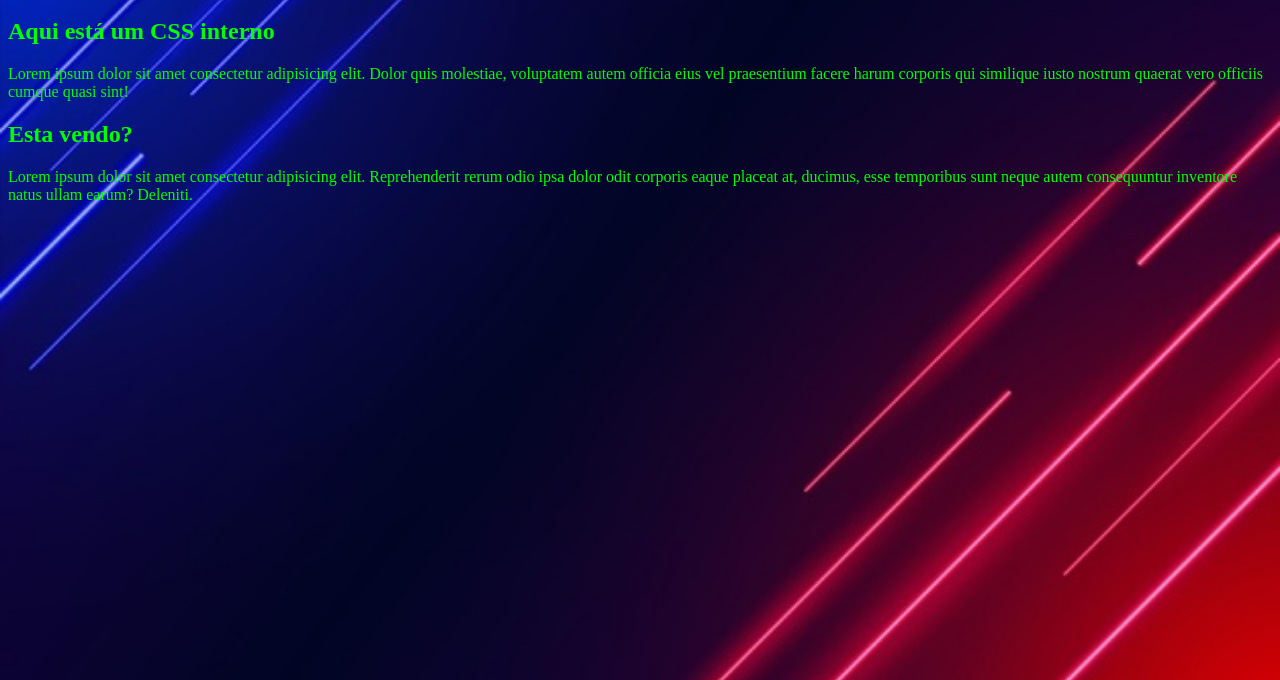
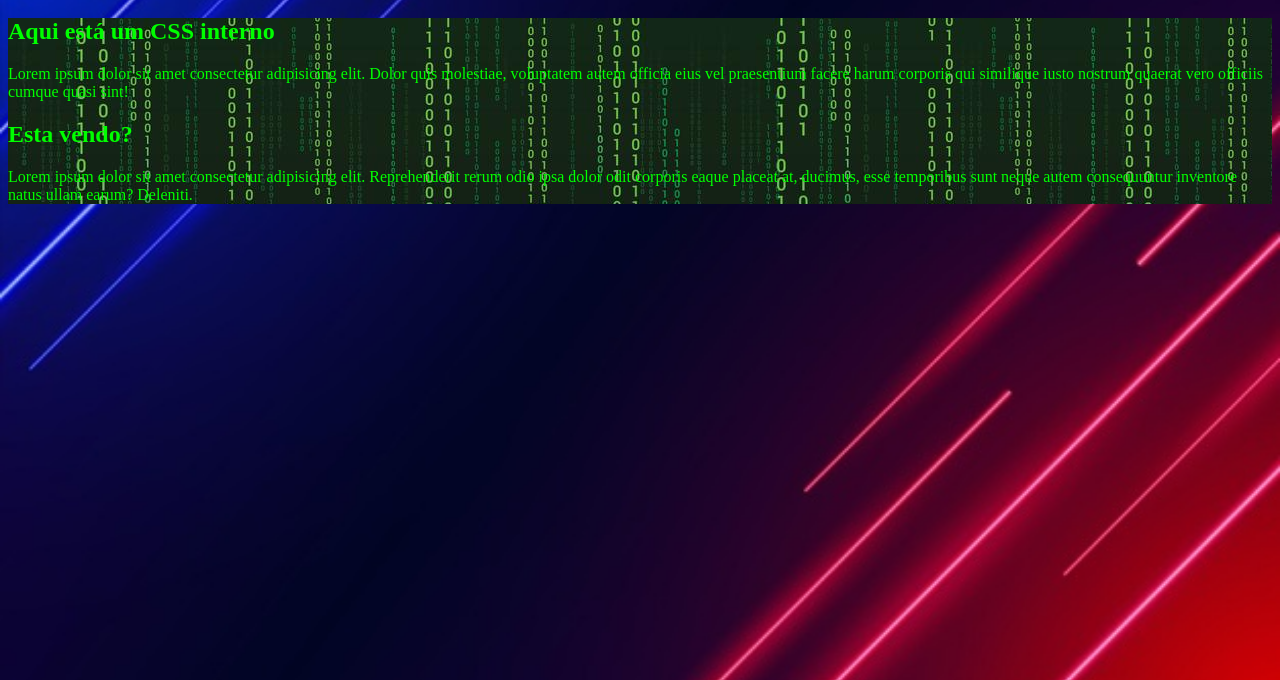
Before and after one commit to phzsantos/Learning_WEB, a plain HTML site: page Area-de-testes/css.html in a window 1280 px wide. Shown: the part 120-800 px from the top of the page. Drawn offline with Linux system fonts and the light colour scheme.

Commit message:
div + background

```diff
--- a/Area-de-testes/css.html
+++ b/Area-de-testes/css.html
@@ -11,13 +11,14 @@
 		<h1 id="Principal">Bem vindo ao mundo do CSS</h1>
 
 		<h1>Aqui tem um CSS inline</h1>
+		<div id="corpo">
+			<h2>Aqui está um CSS interno</h2>
 
-		<h2 class="Corpo">Aqui está um CSS interno</h2>
+			<p>Lorem ipsum dolor sit amet consectetur adipisicing elit. Dolor quis molestiae, voluptatem autem officia eius vel praesentium facere harum corporis qui similique iusto nostrum quaerat vero officiis cumque quasi sint!</p>
 
-		<p class="Corpo">Lorem ipsum dolor sit amet consectetur adipisicing elit. Dolor quis molestiae, voluptatem autem officia eius vel praesentium facere harum corporis qui similique iusto nostrum quaerat vero officiis cumque quasi sint!</p>
+			<h2>Esta vendo?</h2>
 
-		<h2 class="Corpo">Esta vendo?</h2>
-
-		<p class="Corpo">Lorem ipsum dolor sit amet consectetur adipisicing elit. Reprehenderit rerum odio ipsa dolor odit corporis eaque placeat at, ducimus, esse temporibus sunt neque autem consequuntur inventore natus ullam earum? Deleniti.</p>
+			<p>Lorem ipsum dolor sit amet consectetur adipisicing elit. Reprehenderit rerum odio ipsa dolor odit corporis eaque placeat at, ducimus, esse temporibus sunt neque autem consequuntur inventore natus ullam earum? Deleniti.</p>
+		</div>
 	</body>
 </html>
--- a/Area-de-testes/css/style.css
+++ b/Area-de-testes/css/style.css
@@ -13,6 +13,7 @@ h1{
     color: #FF0000;
 }
 
-.Corpo{
+#corpo{
     color: rgb(0,255,0);
+    background-image: url(../imagens/fundo-texto.jpg);
 }
```
Also changed, not shown: Area-de-testes/imagens/fundo-texto.jpg (added).
